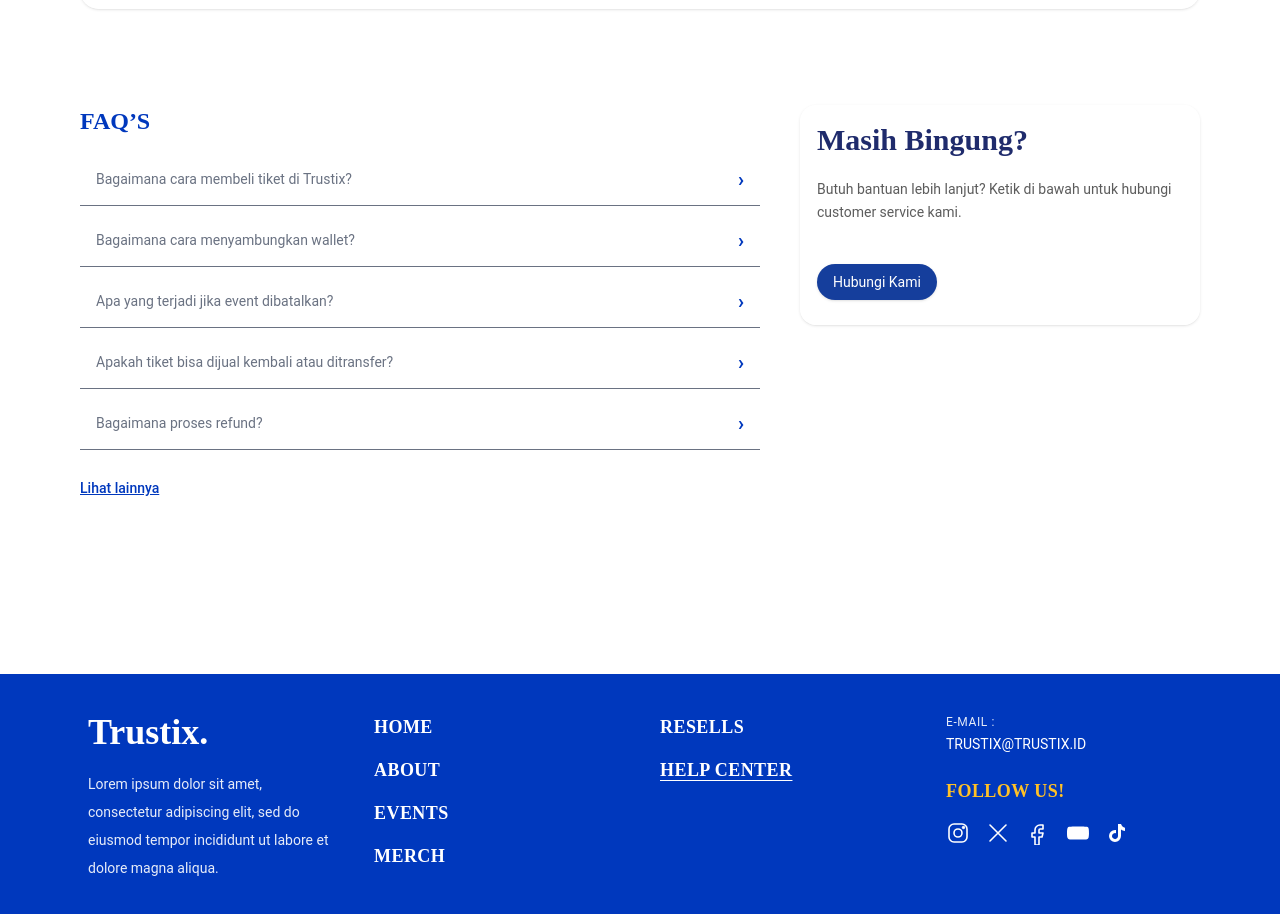
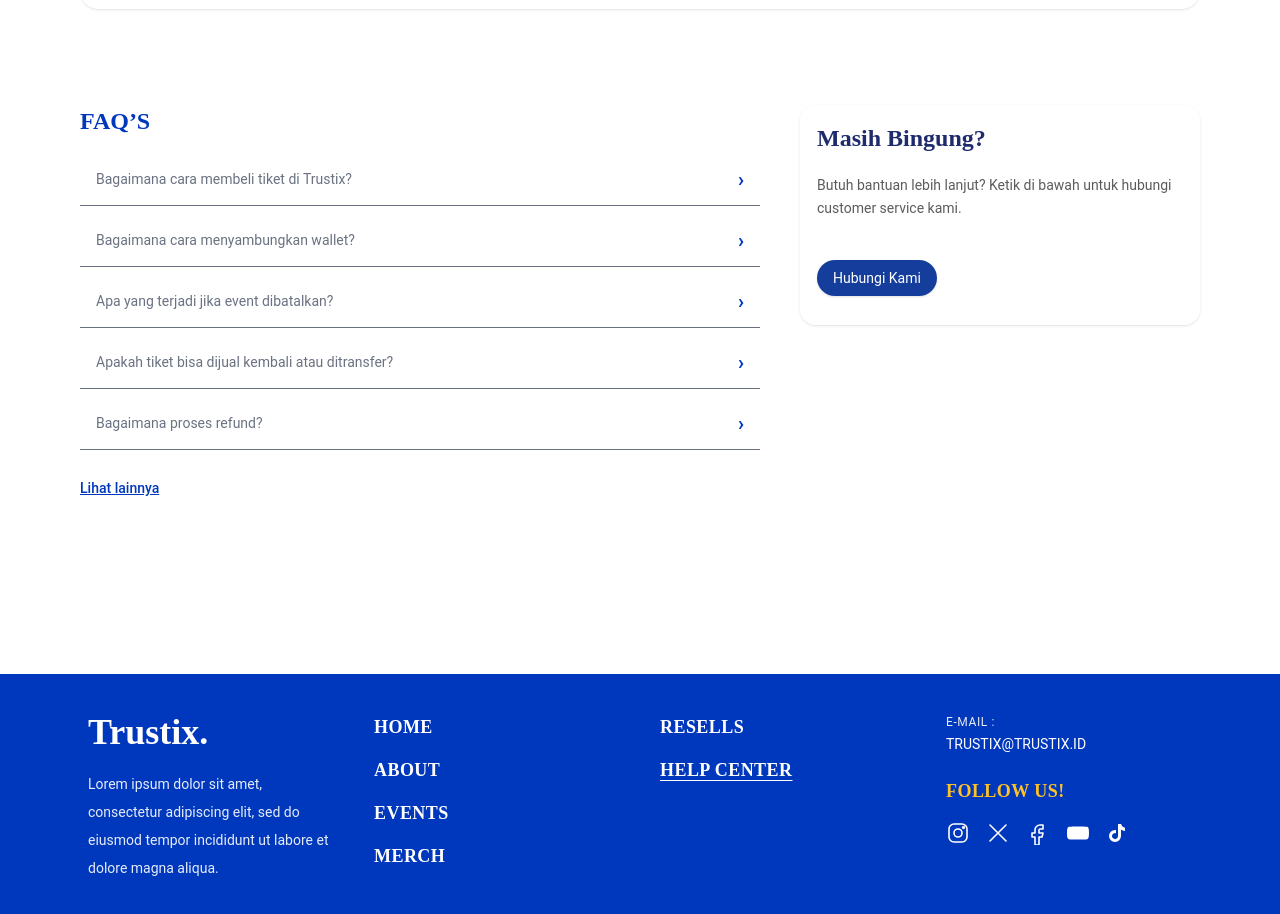
Before and after one commit to Infinity-Hackathon-2025/frontend, a Next.js app: page /landingpage in a window 1280 px wide. Shown: the part 3609-4523 px from the top of the page. Built offline with nearby package versions, Linux system fonts and the light colour scheme; no server answers; a web font is replaced by a local one; what wagmi would draw is missing.

Commit message:
fix: faq (ganti ukuran font)

```diff
--- a/src/app/landingpage/components/faq.tsx
+++ b/src/app/landingpage/components/faq.tsx
@@ -33,7 +33,7 @@ export default function FAQ() {
           </div>
 
           <div className="rounded-2xl bg-white/60 backdrop-blur-lg p-4 shadow border border-white/40 w-[400px] h-[220px]">
-            <h4 className="font-[Nexa] text-[#1F2B6C] text-3xl font-semibold">Masih Bingung?</h4>
+            <h4 className="font-[Nexa] text-[#1F2B6C] text-2xl font-semibold">Masih Bingung?</h4>
             <p className="text-sm text-[#171717]/70 mt-5 leading-relaxed">
               Butuh bantuan lebih lanjut? Ketik di bawah untuk hubungi customer service kami.
             </p>
```
